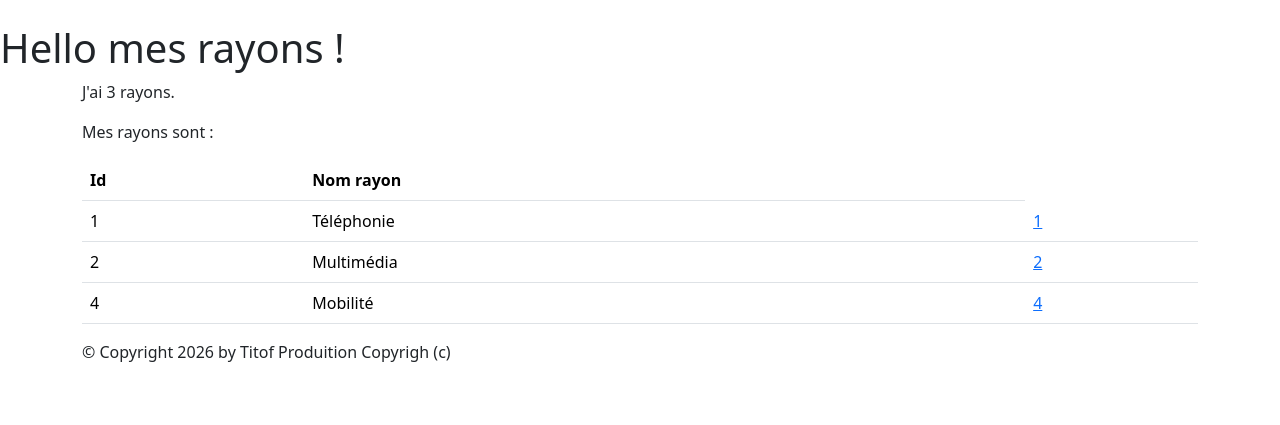
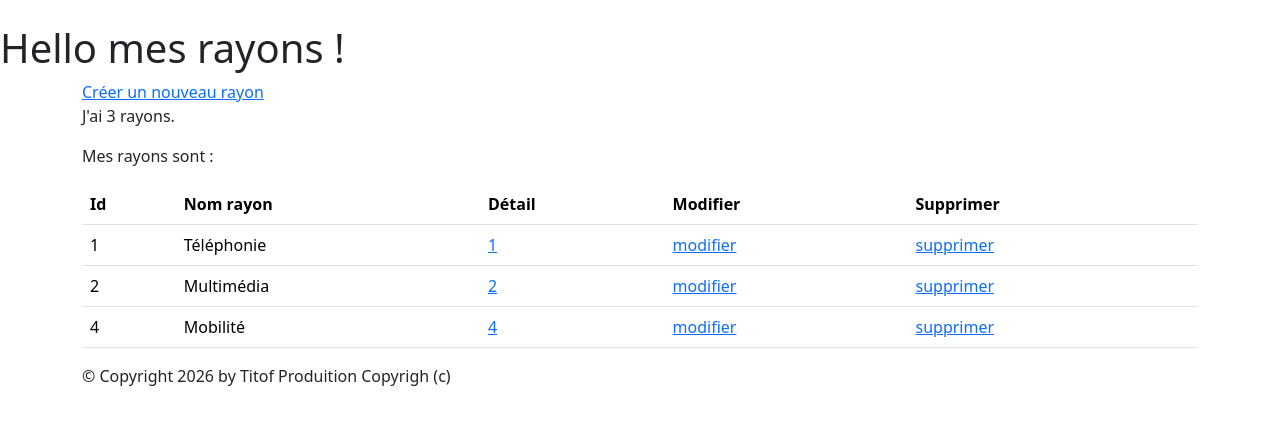
Before and after one commit to NolhanDolou/TutoDjango-DOLOU, a Django app: page /monApp/rayons/ in a window 1280 px wide. Shown: the part 56-481 px from the top of the page. Run offline with Django 5.2, Linux system fonts and the light colour scheme; data comes from the database, SQL or seed files in the repository; both versions use the stored data as it was after the commit; some libraries are stand-ins or nearby versions.

Commit message:
fin de rayon

```diff
--- a/monProj/monApp/forms.py
+++ b/monProj/monApp/forms.py
@@ -16,3 +16,8 @@ class CategorieForm(forms.ModelForm):
     class Meta:
         model = Categorie
         fields = '__all__'
+
+class RayonForm(forms.ModelForm):
+    class Meta:
+        model = Rayon
+        fields = '__all__'
--- a/monProj/monApp/templates/monApp/ListRayons.html
+++ b/monProj/monApp/templates/monApp/ListRayons.html
@@ -5,13 +5,16 @@
 {% endblock %}
 
 {% block contenu %}
-
+        <a href="{% url 'creationRayon' %}">Créer un nouveau rayon</a>
         <p>J'ai {{ rayons | length }} rayons.</p>
         <p>Mes rayons sont :</p>
         <table class="table">
         <thead>
         <th>Id</th>
         <th>Nom rayon</th>
+        <th>Détail</th>
+        <th>Modifier</th>
+        <th>Supprimer</th>
         </thead>
         <tbody>
         {% for r in rayons %}
@@ -19,6 +22,8 @@
         <td>{{ r.idRayon }} </td>
         <td>{{ r.nomRayon }} </td>
         <td><a href="{% url 'detailRayon' r.idRayon %}">{{ r.idRayon }}</a></td>
+        <td><a href="{% url 'modificationRayon' r.idRayon %}">modifier</a></td>
+        <td><a href="{% url 'suppressionRayon' r.idRayon %}">supprimer</a></td>
         </tr>
         {% endfor %}
         </tbody>
--- a/monProj/monApp/templates/monApp/detail_rayon.html
+++ b/monProj/monApp/templates/monApp/detail_rayon.html
@@ -7,6 +7,8 @@
 <ul>
     <li>Référence produit : {{rayon.idRayon }} </li>
     <li>Nom du rayon : {{ rayon.nomRayon }} </li>
+    <li>Modifier : <a href="{% url 'modificationRayon' rayon.idRayon %}">modifier</a></li>
+    <li>Supprimer : <a href="{% url 'suppressionRayon' rayon.idRayon %}">supprimer</a></li>
     <a href="{% url 'ListeRayons' %}">Retour à la liste des rayons</a>
 </ul>
 {% endblock %}
--- a/monProj/monApp/urls.py
+++ b/monProj/monApp/urls.py
@@ -32,6 +32,9 @@ urlpatterns = [
 
     path("rayons/", views.RayonListView.as_view(), name="ListeRayons"),
     path("rayon/<int:pk>/",views.RayonDetailView.as_view(), name='detailRayon'),
+    path("rayon/", views.RayonCreateView.as_view(), name="creationRayon"),
+    path("rayon/<pk>/update/", views.RayonUpdateView.as_view(), name="modificationRayon"),
+    path("rayon/<pk>/delete/", views.RayonDeleteView.as_view(), name="suppressionRayon"),
     #path("ListeRayons/", views.ListeRayons, name="ListeRayons"),
 
     path("statuts/", views.StatutListView.as_view(), name="ListeStatuts"),
--- a/monProj/monApp/views.py
+++ b/monProj/monApp/views.py
@@ -21,6 +21,7 @@ from django.core.mail import send_mail
 from monApp.forms import ContactUsForm
 from monApp.forms import ProduitForm
 from monApp.forms import CategorieForm
+from monApp.forms import RayonForm
 from django.shortcuts import redirect
 
 class HomeView(TemplateView):
@@ -242,3 +243,39 @@ class CategorieDeleteView(DeleteView):
     model = Categorie
     template_name = "monApp/delete_categorie.html"
     success_url = reverse_lazy('ListeCategories')
+
+
+class RayonCreateView(CreateView):
+    model = Rayon
+    form_class = RayonForm
+    template_name = "monApp/create_rayon.html"
+
+    def get_context_data(self, **kwargs):
+        context = super(RayonCreateView, self).get_context_data(**kwargs)
+        context['titremenu'] = "Ajout d'un nouveau rayon"
+        return context
+
+    def form_valid(self, form: BaseModelForm) -> HttpResponse:
+        rayon = form.save()
+        return redirect('detailRayon', rayon.idRayon)
+
+
+class RayonUpdateView(UpdateView):
+    model = Rayon
+    form_class = RayonForm
+    template_name = "monApp/update_rayon.html"
+
+    def get_context_data(self, **kwargs):
+        context = super(RayonUpdateView, self).get_context_data(**kwargs)
+        context['titremenu'] = "Modification du rayon"
+        return context
+
+    def form_valid(self, form: BaseModelForm) -> HttpResponse:
+        rayon = form.save()
+        return redirect('detailRayon', rayon.idRayon)
+
+
+class RayonDeleteView(DeleteView):
+    model = Rayon
+    template_name = "monApp/delete_rayon.html"
+    success_url = reverse_lazy('ListeRayons')
```
Also changed, not shown: monProj/monApp/templates/monApp/create_rayon.html (added, +11 -0 lines), monProj/monApp/templates/monApp/delete_rayon.html (added, +9 -0 lines), monProj/monApp/templates/monApp/update_rayon.html (added, +11 -0 lines), monProj/monApp/tests/test_Form_Rayon.py (added, +42 -0 lines), monProj/monApp/tests/test_Rayon_View.py (added, +49 -0 lines), monProj/db.sqlite3, 1 other file.
